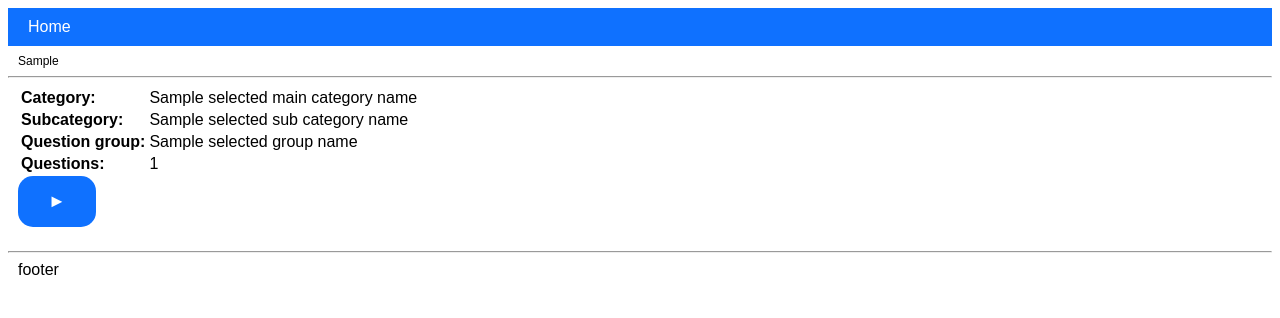
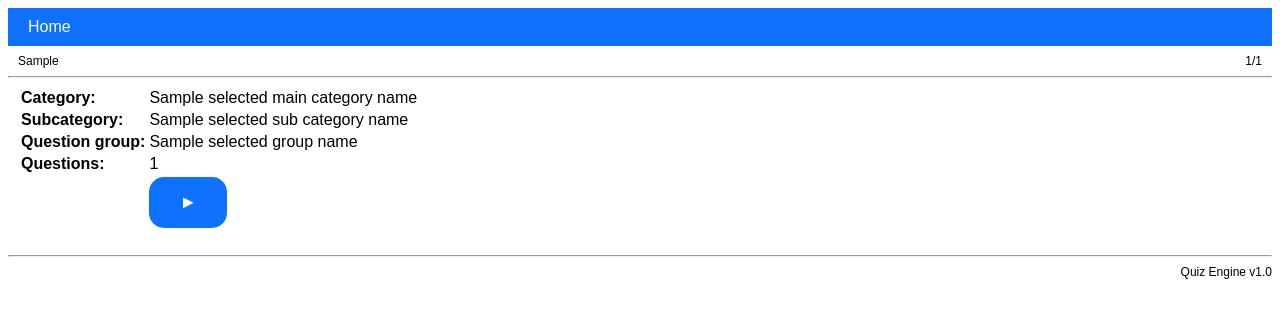
Before and after one commit to khelmric/gcp-quiz-engine, a Flask app: template app/templates/content_group.html in a window 1280 px wide. Shown: the top 318 px of the page. Run offline with Flask 2, Linux system fonts and the light colour scheme; the template is opened without the code that fills it: most values are stand-ins (such as "Sample title", 1, 10 or a date in 2020).

Commit message:
update content

```diff
--- a/app/main.py
+++ b/app/main.py
@@ -1,21 +1,23 @@
-import secrets
+import random
 import firebase_admin
 from firebase_admin import credentials
 from firebase_admin import firestore
 from flask import Flask, render_template, request, redirect, make_response
 app = Flask(__name__)
 
-# vars
+# init vars
 main_categories = []
 sub_categories = []
 groups = []
 questions = []
+header_path = ""
 
-# Use the application default credentials.
+# use the application default credentials to access Cloud Firestore
 cred = credentials.ApplicationDefault()
 firebase_admin.initialize_app(cred)
+
+# init quiz-db
 db = firestore.client()
-
 db_ref = db.collection(u'quiz-db')
 
 @app.route('/', methods = ['GET', 'POST'])
@@ -33,31 +35,20 @@ def index():
     for main_category in firestore_main_categories.stream():
         main_categories.append((main_category.to_dict()))
     # get cookies
-    cookies = request.cookies
+#    cookies = request.cookies
     # get cookies for the main category
-    selected_main_category_id = ""
-    selected_main_category_name = ""
-    main_category_visibility = "show_main_categories"
-    selected_sub_category_id = ""
-    selected_sub_category_name = ""
-    sub_category_visibility = "hide_sub_categories"
-    selected_group_id = ""
-    selected_group_name = ""
-    group_visibility = "hide_groups"
+#    selected_main_category_id = ""
+#    selected_main_category_name = ""
+#    selected_sub_category_id = ""
+#    selected_sub_category_name = ""
+#    selected_group_id = ""
+#    selected_group_name = ""
 
-    return render_template('index.html',
+    # render index
+    res = make_response(render_template('index.html',
         main_categories=main_categories,
         header_path=header_path
-        )
-
-@app.route('/home', methods = ['GET', 'POST'])
-def home():
-    # clear variables
-    main_categories.clear()
-    sub_categories.clear()
-    groups.clear()
-    # redirect to index
-    res = make_response(redirect('/'))
+        ))
     # delete all cookies
     res.set_cookie('selected_main_category_id', '', expires=0)
     res.set_cookie('selected_main_category_name', '', expires=0)
@@ -65,44 +56,54 @@ def home():
     res.set_cookie('selected_sub_category_name', '', expires=0)
     res.set_cookie('selected_group_id', '', expires=0)
     res.set_cookie('selected_group_name', '', expires=0)
+
     return res
 
 @app.route('/main_category', methods = ['GET', 'POST'])
 def main_category():
     # get cookies
     cookies = request.cookies
+    if request.method == 'GET':
+        selected_main_category_id = cookies.get("selected_main_category_id")
+        selected_main_category_name = cookies.get("selected_main_category_name")
     # get form output
-    selected_main_category_id = request.form['selected_main_category_id']
-    selected_main_category_name = request.form['selected_main_category_name']
-    header_path=selected_main_category_name
-    # query sub categories
-    firestore_sub_categories = db_ref.where('type', '==', 'sub-category')
-    firestore_sub_categories = firestore_sub_categories.where('main_category_id', '==', selected_main_category_id)
-    for sub_category in firestore_sub_categories.stream():
-        sub_categories.append((sub_category.to_dict()))
-    # render main_category
-    res = make_response(render_template('main_category.html',
-        main_categories=main_categories,
-        selected_main_category_id=selected_main_category_id,
-        sub_categories=sub_categories,
-        header_path=header_path
-        ))
-    # delete cookies
-    res.set_cookie('selected_sub_category_id', '', expires=0)
-    res.set_cookie('selected_sub_category_name', '', expires=0)
-    res.set_cookie('selected_group_id', '', expires=0)
-    res.set_cookie('selected_group_name', '', expires=0)
-    # set main category cookies
-    res.set_cookie(
-       'selected_main_category_id',
-       value = selected_main_category_id,
-       #secure = True
-       )
-    res.set_cookie(
-       'selected_main_category_name',
-       value = selected_main_category_name,
-       #secure = True
-       )
+    if request.method == 'POST':
+        selected_main_category_id = request.form['selected_main_category_id']
+        selected_main_category_name = request.form['selected_main_category_name']
+    # check if required vars are there, otherwise back to previous page
+    if selected_main_category_name == None or selected_main_category_id == None:
+        res = make_response(redirect('/home'))
+    else:
+        header_path=selected_main_category_name
+        # query sub categories
+        sub_categories.clear()
+        firestore_sub_categories = db_ref.where('type', '==', 'sub-category')
+        firestore_sub_categories = firestore_sub_categories.where('main_category_id', '==', selected_main_category_id)
+        for sub_category in firestore_sub_categories.stream():
+            sub_categories.append((sub_category.to_dict()))
+        # render main_category
+        res = make_response(render_template('main_category.html',
+            main_categories=main_categories,
+            selected_main_category_id=selected_main_category_id,
+            sub_categories=sub_categories,
+            header_path=header_path
+            ))
+        # delete cookies
+        res.set_cookie('selected_sub_category_id', '', expires=0)
+        res.set_cookie('selected_sub_category_name', '', expires=0)
+        res.set_cookie('selected_group_id', '', expires=0)
+        res.set_cookie('selected_group_name', '', expires=0)
+        # set main category cookies
+        res.set_cookie(
+        'selected_main_category_id',
+        value = selected_main_category_id,
+        #secure = True
+        )
+        res.set_cookie(
+        'selected_main_category_name',
+        value = selected_main_category_name,
+        #secure = True
+        )
     return res
 
 @app.route('/sub_category', methods = ['GET', 'POST'])
@@ -110,35 +111,45 @@ def sub_category():
     # get cookies
     cookies = request.cookies
     selected_main_category_name = cookies.get("selected_main_category_name")
+    selected_main_category_id = cookies.get("selected_main_category_id")
+    if request.method == 'GET':
+        selected_sub_category_id = cookies.get("selected_sub_category_id")
+        selected_sub_category_name = cookies.get("selected_sub_category_name")
     # get form output
-    selected_sub_category_id = request.form['selected_sub_category_id']
-    selected_sub_category_name = request.form['selected_sub_category_name']
-    header_path=selected_main_category_name + "  ►  " + selected_sub_category_name
-    # query groups
-    firestore_groups = db_ref.where('type', '==', 'group')
-    firestore_groups = firestore_groups.where('sub_category_id', '==', selected_sub_category_id)
-    for group in firestore_groups.stream():
-        groups.append((group.to_dict()))
-    # render sub_category
-    res = make_response(render_template('sub_category.html',
-        selected_sub_category_id=selected_sub_category_id,
-        groups=groups,
-        header_path=header_path
-        ))
-    # delete cookies
-    res.set_cookie('selected_group_id', '', expires=0)
-    res.set_cookie('selected_group_name', '', expires=0)
-    # set sub category cookies
-    res.set_cookie(
-       'selected_sub_category_id',
-       value = selected_sub_category_id,
-       #secure = True
-       )
-    res.set_cookie(
-       'selected_sub_category_name',
-       value = selected_sub_category_name,
-       #secure = True
-       )
+    if request.method == 'POST':
+        selected_sub_category_id = request.form['selected_sub_category_id']
+        selected_sub_category_name = request.form['selected_sub_category_name']
+    # check if required vars are there, otherwise back to previous page
+    if selected_main_category_name == None or selected_main_category_id == None or selected_sub_category_name == None or selected_sub_category_id == None:
+        res = make_response(redirect('/main_category'))
+    else:
+        header_path=selected_main_category_name + "  ►  " + selected_sub_category_name
+        # query groups
+        firestore_groups = db_ref.where('type', '==', 'group')
+        firestore_groups = firestore_groups.where('sub_category_id', '==', selected_sub_category_id)
+        groups.clear()
+        for group in firestore_groups.stream():
+            groups.append((group.to_dict()))
+        # render sub_category
+        res = make_response(render_template('sub_category.html',
+            selected_sub_category_id=selected_sub_category_id,
+            groups=groups,
+            header_path=header_path
+            ))
+        # delete cookies
+        res.set_cookie('selected_group_id', '', expires=0)
+        res.set_cookie('selected_group_name', '', expires=0)
+        # set sub category cookies
+        res.set_cookie(
+        'selected_sub_category_id',
+        value = selected_sub_category_id,
+        #secure = True
+        )
+        res.set_cookie(
+        'selected_sub_category_name',
+        value = selected_sub_category_name,
+        #secure = True
+        )
     return res
 
 @app.route('/group', methods = ['GET', 'POST'])
@@ -146,40 +157,101 @@ def group():
     # get cookies
     cookies = request.cookies
     selected_main_category_name = cookies.get("selected_main_category_name")
+    selected_main_category_id = cookies.get("selected_main_category_id")
     selected_sub_category_name = cookies.get("selected_sub_category_name")
+    selected_sub_category_id = cookies.get("selected_sub_category_id")
+    if request.method == 'GET':
+        selected_group_name = cookies.get("selected_group_name")
+        selected_group_id = cookies.get("selected_group_id")
     # get form output
-    selected_group_id = request.form['selected_group_id']
-    selected_group_name = request.form['selected_group_name']
-    header_path=selected_main_category_name + "  ►  " + selected_sub_category_name + "  ►  " + selected_group_name
-    # query questions
-    firestore_questions = db_ref.where('type', '==', 'question')
-    firestore_questions = firestore_questions.where('group_id', '==', selected_group_id)
-    question_count = 0
-    for question in firestore_questions.stream():
-        questions.append((question.to_dict()))
-        question_count = question_count + 1
-        print(question_count)
-    # render group
-    res = make_response(render_template('group.html',
-        questions=questions,
-        selected_main_category_name=selected_main_category_name,
-        selected_sub_category_name=selected_sub_category_name,
-        selected_group_name=selected_group_name,
-        question_count=question_count,
-        header_path=header_path
-        ))
-    # set sub category cookies
-    res.set_cookie(
-       'selected_group_id',
-       value = selected_group_id,
-       #secure = True
-       )
-    res.set_cookie(
-       'selected_group_name',
-       value = selected_group_name,
-       #secure = True
-       )
+    if request.method == 'POST':
+        selected_group_id = request.form['selected_group_id']
+        selected_group_name = request.form['selected_group_name']
+    # check if required vars are there, otherwise back to previous page
+    if selected_main_category_name == None or selected_main_category_id == None or selected_sub_category_name == None or selected_sub_category_id == None or selected_group_name == None or selected_group_id == None:
+        res = make_response(redirect('/sub_category'))
+    else:
+        global header_path
+        header_path=selected_main_category_name + "  ►  " + selected_sub_category_name + "  ►  " + selected_group_name
+        # query questions
+        firestore_questions = db_ref.where('type', '==', 'question')
+        firestore_questions = firestore_questions.where('group_id', '==', selected_group_id)
+        global question_count
+        question_count = 0
+        questions.clear()
+        for question in firestore_questions.stream():
+            questions.append((question.to_dict()))
+            question_count = question_count + 1
+        # shuffle question list
+        random.shuffle(questions)
+        # render group
+        res = make_response(render_template('group.html',
+            questions=questions,
+            selected_main_category_name=selected_main_category_name,
+            selected_sub_category_name=selected_sub_category_name,
+            selected_group_name=selected_group_name,
+            question_count=question_count,
+            header_path=header_path
+            ))
+        # set group category cookies
+        res.set_cookie(
+            'selected_group_id',
+            value = selected_group_id,
+            #secure = True
+        )
+        res.set_cookie(
+            'selected_group_name',
+            value = selected_group_name,
+            #secure = True
+        )
+        res.set_cookie(
+            'question_counter',
+            value = "-1",
+            #secure = True
+        )
     return res
+
+@app.route('/question', methods = ['GET', 'POST'])
+def question():
+    # get cookies
+    cookies = request.cookies
+    question_counter = cookies.get("question_counter")
+    if request.method == 'GET':
+        question_counter = int(cookies.get("question_counter"))
+    if request.method == 'POST':
+        # increase question counter by 1
+        question_counter = int(question_counter)+1
+    # check if there are questions left
+    print(str(question_counter) + "/" + str(question_count))
+    if question_counter < int(question_count):
+        # create temp list for answer indexes
+        answers_order = list(range(0, len(questions[question_counter].get('answers'))))
+        # create temp list for answer character ids
+        answers_char = [chr(value) for value in range(64, len(questions[question_counter].get('answers'))+65)]
+        # shuffle question list
+        random.shuffle(answers_order)
+        # render question
+        res = make_response(render_template('question.html',
+            question_text = questions[question_counter].get('question'),
+            question_counter = str(int(question_counter)+1),
+            question_count = question_count,
+            answers_char = answers_char,
+            answers_order = answers_order,
+            answers = questions[question_counter].get('answers'),
+            header_path = header_path
+            ))
+        # set question category cookies
+        res.set_cookie(
+                'question_counter',
+                value = str(question_counter),
+                #secure = True
+            )
+    else:
+        res = make_response(redirect('/'))
+    return res
+
+
+
 
 if __name__ == '__main__':
     app.run(debug=True, host='0.0.0.0', port=8080)
--- a/app/static/css/quiz-engine.css
+++ b/app/static/css/quiz-engine.css
@@ -58,6 +58,16 @@ body {
   font-size: 12px;
 }
 
+.question_counter{
+  font-size: 12px;
+  text-align: right;
+}
+
+.footer{
+  font-size: 12px;
+  text-align: right;
+}
+
 .actionbutton {
   display: inline-block;
   padding: 15px 25px;
@@ -78,3 +88,13 @@ body {
   background-color: #000067;
   transform: translateY(4px);
 }
+
+.answer_col_char {
+  padding-left: 40px;
+  padding-right: 10px;
+}
+
+.answer_col_input {
+  padding-left: 10px;
+  padding-right: 10px;
+}
--- a/app/templates/content_group.html
+++ b/app/templates/content_group.html
@@ -4,15 +4,17 @@
 
 <div class="row">
     <div class="col-80">
+        <form action="/question" method="POST">
         <table>
         <tr><td><b>Category:</b></td><td>{{ selected_main_category_name }}</td></tr>
         <tr><td><b>Subcategory:</b></td><td>{{ selected_sub_category_name }}</td></tr>
         <tr><td><b>Question group:</b></td><td>{{ selected_group_name }}</td></tr>
         <tr><td><b>Questions:</b></td><td>{{ question_count }}</td></tr>
+        <tr><td></td><td>
+            <input hidden type="text" value="-1" name="question_counter">
+            <input class="actionbutton" type="submit" value=" ► ">
+        </td></tr>
         </table>
-        <form action="/question" method="POST">
-            <input hidden type="text" value="true" name="start_quiz">
-            <input class="actionbutton" type="submit" value=" ► ">
         </form>
         <p></p>
     </div>
--- a/app/templates/footer.html
+++ b/app/templates/footer.html
@@ -1,5 +1,3 @@
-<div class="container">
-    <div class="row">
-      footer
-    </div>
-</div>
+        <div class="footer">
+          Quiz Engine v1.0
+        </div>
--- a/app/templates/header.html
+++ b/app/templates/header.html
@@ -1,8 +1,17 @@
 <div class="navbar">
-    <a href="/home">Home</a>
+    <a href="/">Home</a>
 </div>
 <div class="row">
-    <div class="header">
-        {{ header_path }}
+    <div class="col-80">
+        <div class="header">
+            {{ header_path }}
+        </div>
+    </div>
+    <div class="col-20">
+        <div class="question_counter">
+            {% if question_counter is defined %}
+                {{ question_counter }}/{{ question_count }}
+            {% endif %}
+        </div>
     </div>
 </div>
--- /dev/null
+++ b/app/templates/question.html
@@ -0,0 +1 @@
+{% include "content_question.html" %}
```
Also changed, not shown: 3 other files.
